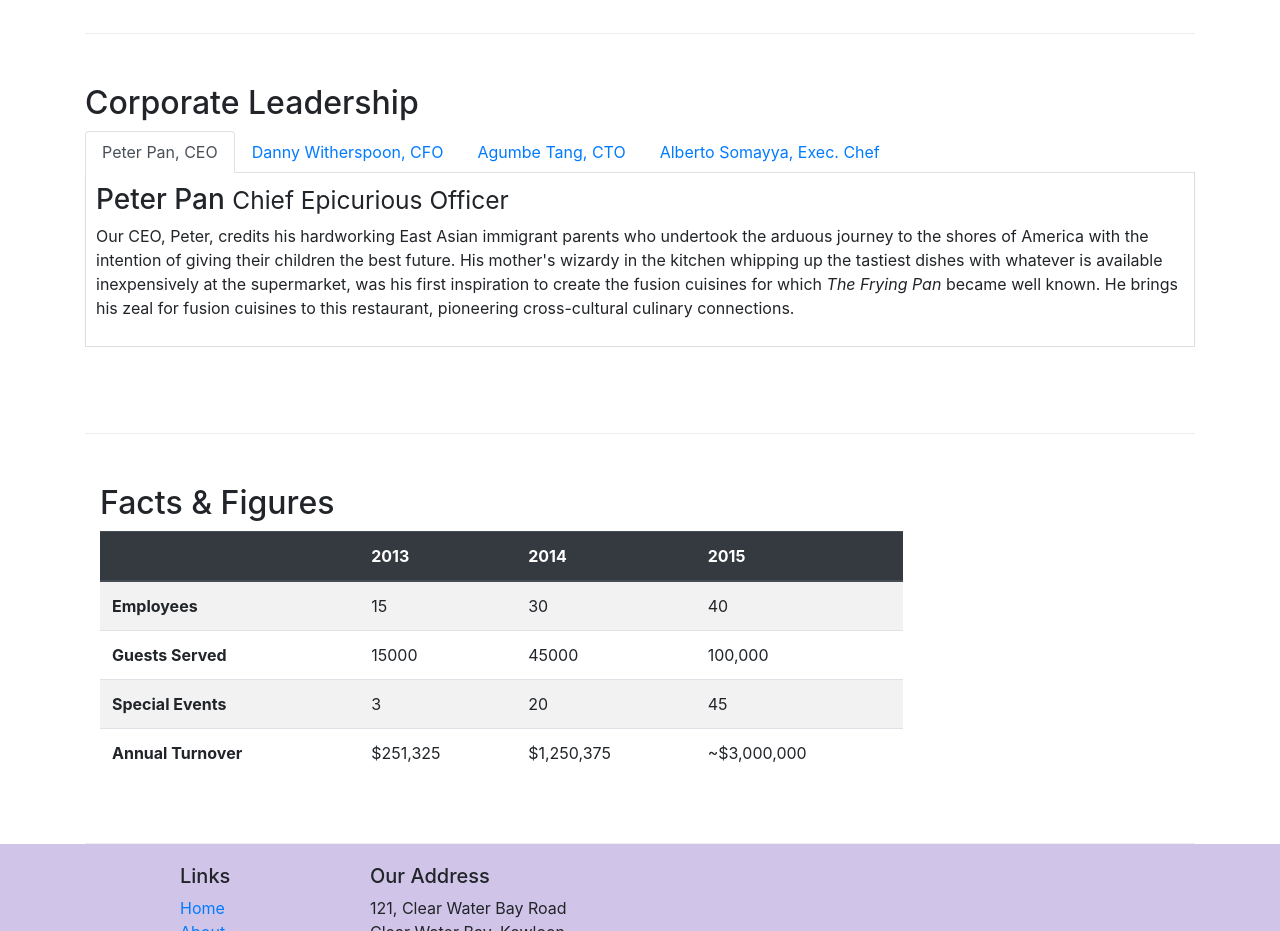
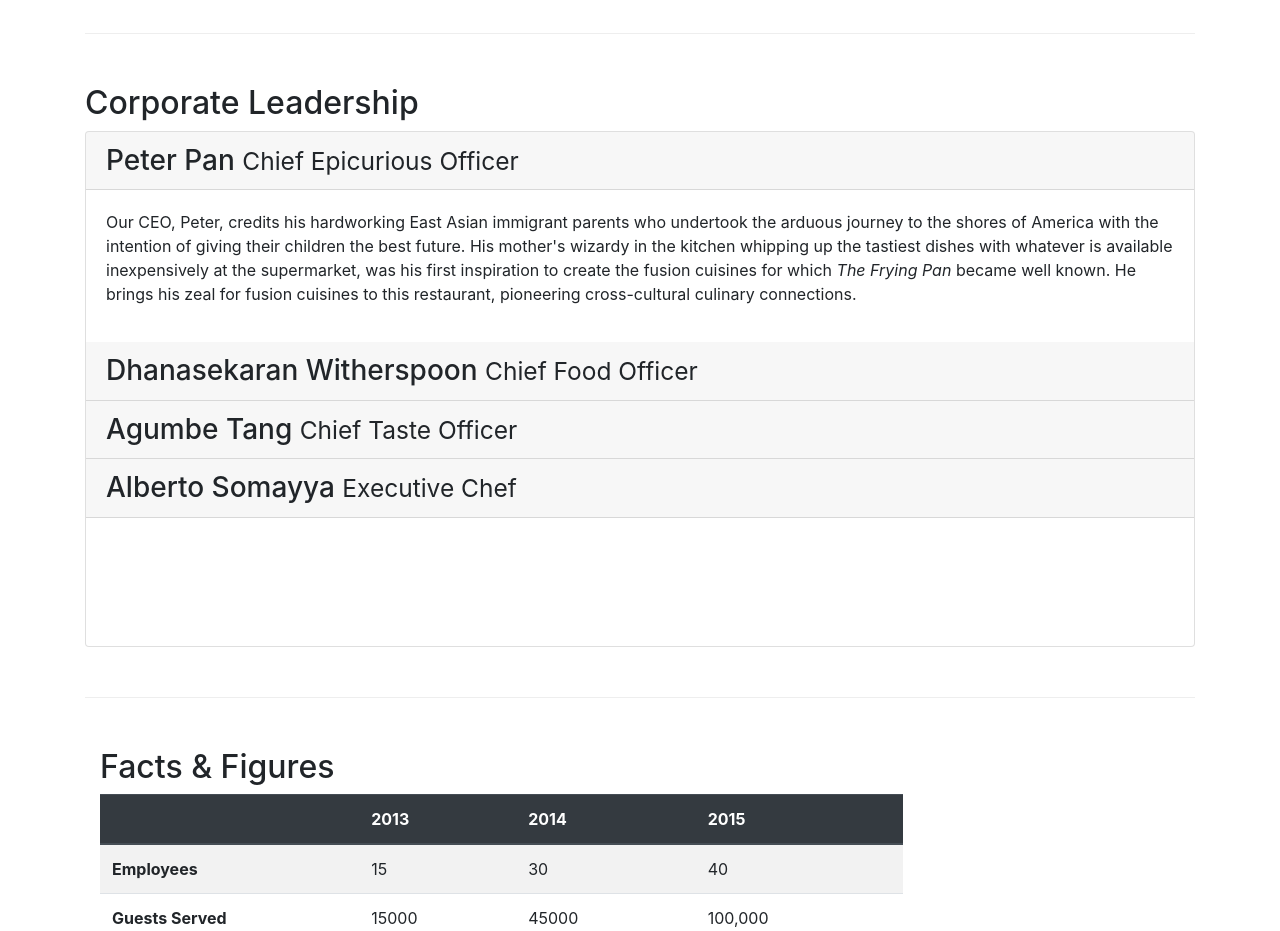
Before and after one commit to lovleshsingh/Coursera_full_stack_web_dev, a plain HTML site: page aboutus.html in a window 1280 px wide. Shown: the part 940-1871 px from the top of the page. Drawn offline with nearby package versions, Linux system fonts and the light colour scheme.

Commit message:
accordion

```diff
--- a/aboutus.html
+++ b/aboutus.html
@@ -97,49 +97,60 @@
         <div class="row row-content">
             <div>
                 <h2>Corporate Leadership</h2>
-                <ul class="nav nav-tabs">
-                    <li class="nav-item">
-                        <a class="nav-link active" href="#peter"
-                            role="tab" data-toggle="tab">Peter Pan, CEO
+                <div id="accordion">
+                    <div class="card">
+                        <div class="card-header" role="tab" id="peterhead">
+                            <h3 class="mb-0">
+                                <a data-toggle="collapse" data-target="#peter">
+                                    Peter Pan <small>Chief Epicurious Officer</small>
                                 </a>
-                    </li>
-                    <li class="nav-item">
-                        <a class="nav-link" href="#danny"
-                            role="tab" data-toggle="tab">Danny Witherspoon, CFO
-                        </a>
-                    </li>
-                    <li class="nav-item">
-                        <a class="nav-link" href="#agumbe"
-                            role="tab" data-toggle="tab">Agumbe Tang, CTO
-                        </a>
-                    </li>
-                    <li class="nav-item">
-                        <a class="nav-link" href="#alberto"
-                            role="tab" data-toggle="tab">Alberto Somayya, Exec. Chef
-                        </a>
-                    </li>
-                </ul>
-
-                <div class="tab-content">
-                    <div role="tabpanel" class="tab-pane fade show active" id="peter">
-                        <h3>Peter Pan <small>Chief Epicurious Officer</small></h3>
+                            </h3>
+                        </div>
+                        <div class="collapse show" id="peter" data-parent="#accordion">
+                            <div class="card-body">
                                 <p class="d-none d-sm-block">Our CEO, Peter, credits his hardworking East Asian immigrant parents who undertook the arduous journey to the shores of America with the intention of giving their children the best future. His mother's wizardy in the kitchen whipping up the tastiest dishes with whatever is available inexpensively at the supermarket, was his first inspiration to create the fusion cuisines for which <em>The Frying Pan</em> became well known. He brings his zeal for fusion cuisines to this restaurant, pioneering cross-cultural culinary connections.</p>
                             </div>
+                        </div>
 
-                    <div role="tabpanel" class="tab-pane fade" id="danny">
-                        <h3>Dhanasekaran Witherspoon <small>Chief Food Officer</small></h3>
+                        <div class="card-header" role="tab" id="dannyhead">
+                            <h3 class="mb-0">
+                                <a data-toggle="collapse" data-target="#danny">
+                                    Dhanasekaran Witherspoon <small>Chief Food Officer</small>
+                                </a>
+                            </h3>
+                        </div>
+                        <div class="collapse fade" id="danny" data-parent="#accordion">
+                            <div class="card-body">
                                 <p class="d-none d-sm-block">Our CFO, Danny, as he is affectionately referred to by his colleagues, comes from a long established family tradition in farming and produce. His experiences growing up on a farm in the Australian outback gave him great appreciation for varieties of food sources. As he puts it in his own words, <em>Everything that runs, wins, and everything that stays, pays!</em></p>
                             </div>
-
-                    <div role="tabpanel" class="tab-pane fade" id="agumbe">
-                        <h3>Agumbe Tang <small>Chief Taste Officer</small></h3>
+                        </div>
+                        <div class="card-header" role="tab" id="agumbehead">
+                            <h3 class="mb-0">
+                                <a data-toggle="collapse" data-target="#agumbe">
+                                    Agumbe Tang <small>Chief Taste Officer</small>
+                                </a>
+                            </h3>
+                        </div>
+                        <div class="collapse fade" id="agumbe" data-parent="#accordion">
+                            <div class="card-body">
                                 <p class="d-none d-sm-block">Blessed with the most discerning gustatory sense, Agumbe, our CTO, personally ensures that every dish that we serve meets his exacting tastes. Our chefs dread the tongue lashing that ensues if their dish does not meet his exacting standards. He lives by his motto, <em>You click only if you survive my lick.</em></p>
                             </div>
+                        </div>
 
-                    <div role="tabpanel" class="tab-pane fade" id="alberto">
-                        <h3>Alberto Somayya <small>Executive Chef</small></h3>
+                        <div class="card-header" role="tab" id="albertohead">
+                            <h3 class="mb-0">
+                                <a data-toggle="collapse" data-target="#alberto">
+                                    Alberto Somayya <small>Executive Chef</small>
+                                </a>
+                            </h3>
+                        </div>
+                        <div class="tab-pane fade" id="alberto" data-parent="#accordion">
+                            <div class="card-body">
                                 <p class="d-none d-sm-block">Award winning three-star Michelin chef with wide International experience having worked closely with whos-who in the culinary world, he specializes in creating mouthwatering Indo-Italian fusion experiences. He says, <em>Put together the cuisines from the two craziest cultures, and you get a winning hit! Amma Mia!</em></p>
                             </div>
+                        </div>
+                    </div>
+
                 </div>
             </div>
        </div>
```
Lines whose indentation alone changed are shown as unchanged.
